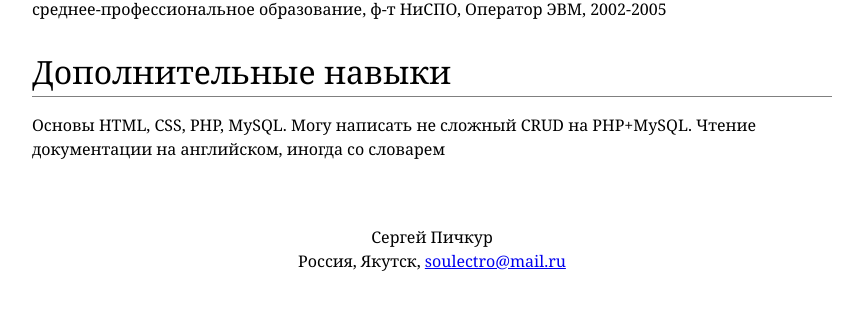
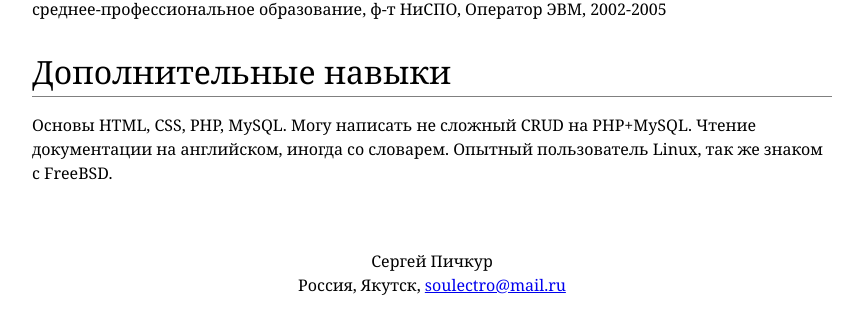
Before and after one commit to pichkur/pichkur.github.io, a plain HTML site: page index.html in a window 1280 px wide. Shown: the part 688-1017 px from the top of the page, without its empty margins (208-1062 px from the left). Before the commit the page ends 993 px from the top, so only its background shows below. Drawn offline with Linux system fonts and the light colour scheme.

Commit message:
Update index.html

```diff
--- a/index.html
+++ b/index.html
@@ -34,7 +34,7 @@
 
             <h2>Дополнительные навыки</h2>
             <p>Основы HTML, CSS, PHP, MySQL. Могу написать не сложный CRUD на PHP+MySQL.
-                Чтение документации на английском, иногда со словарем</p>
+                Чтение документации на английском, иногда со словарем. Опытный пользователь Linux, так же знаком с FreeBSD.</p>
         </div>
         <div id="footer">
             Сергей Пичкур<br>
```
